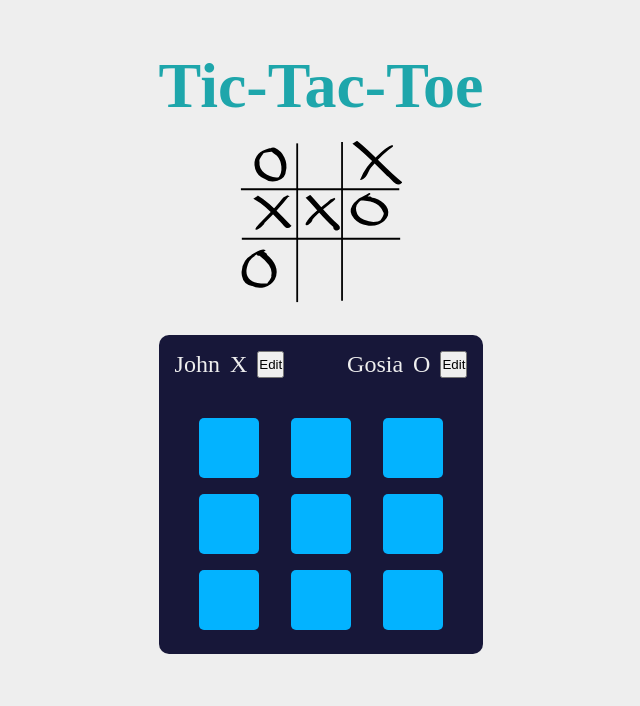
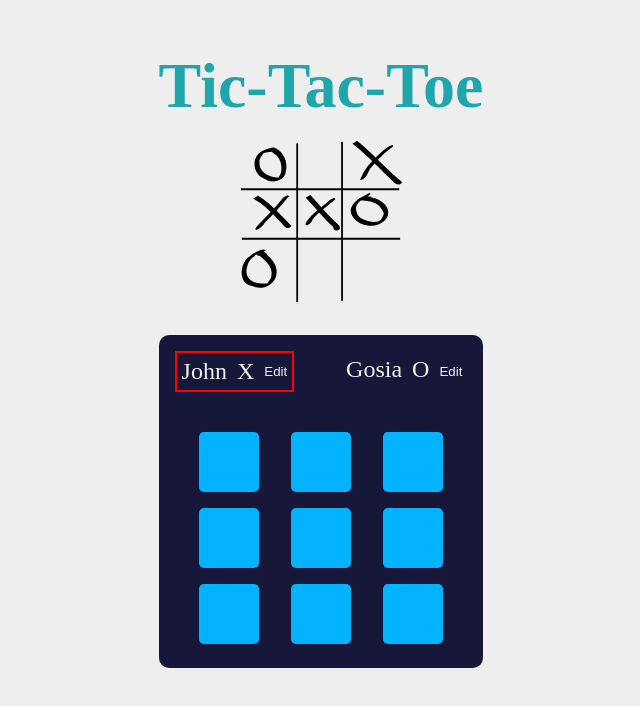
Before and after one commit to john-lund-af/tic-tac-toe, a React (Vite) app: page / in a window 1280 px wide. Shown: the top 706 px of the page, without its empty margins (319-959 px from the left). Built offline with nearby package versions, Linux system fonts and the light colour scheme; a web font is replaced by a local one.

Commit message:
Change turn functionality.

```diff
--- a/src/App.tsx
+++ b/src/App.tsx
@@ -3,10 +3,22 @@ import { useState } from 'react';
 import Player from './components/Player.tsx';
 import { Player as PlayerType } from './types/common.types.ts';
 import { GameBoard } from './components/GameBoard.tsx';
+import { GameBoard as GameBoardType } from './types/common.types.ts';
+
+const initialBoard: GameBoardType = [
+  [null, null, null],
+  [null, null, null],
+  [null, null, null],
+];
 
 function App() {
-  const [player_1] = useState<PlayerType>({ id: "100", name: "John", sign: 'X' });
-  const [player_2] = useState<PlayerType>({ id: "200", name: "Gosia", sign: 'O' });
+  const [player1, setPlayer1] = useState<PlayerType>({ id: "100", name: "John", sign: 'X', myTurn: true });
+  const [player2, setPlayer2] = useState<PlayerType>({ id: "200", name: "Gosia", sign: 'O', myTurn: false });
+
+  function handleTurn() {
+    setPlayer1(prevPlayer => ({ ...prevPlayer, myTurn: !prevPlayer.myTurn }));
+    setPlayer2(prevPlayer => ({ ...prevPlayer, myTurn: !prevPlayer.myTurn }));
+  }
 
   return (
     <>
@@ -16,10 +28,10 @@ function App() {
       </header>
       <div className="container">
         <div id="playerContainer">
-          <Player player={player_1} />
-          <Player player={player_2} />
+          <Player player={player1} />
+          <Player player={player2} />
         </div>
-        <GameBoard />
+        <GameBoard gameBoard={initialBoard} onTurn={handleTurn} />
       </div>
     </>
   )
--- a/src/components/GameBoard.tsx
+++ b/src/components/GameBoard.tsx
@@ -1,15 +1,9 @@
-import { GameBoard as GameBoardType } from '../types/common.types';
+import { GameboardComponentProps } from '../types/components.types';
 
-const initialBoard: GameBoardType = [
-  [null, null, null],
-  [null, null, null],
-  [null, null, null],
-];
-
-export function GameBoard() {
+export function GameBoard({ gameBoard, onTurn }: GameboardComponentProps) {
   return <ol id="gameBoard">
-    {initialBoard.map((row, rowIndex) => <li key={rowIndex}><ol>
-      {row.map((col, colIndex) => <li key={colIndex}>{col}</li>)}
+    {gameBoard.map((row, rowIndex) => <li key={rowIndex}><ol>
+      {row.map((col, colIndex) => <li key={colIndex} onClick={onTurn}>{col}</li>)}
     </ol></li>)}
   </ol>
 }
--- a/src/components/Player.tsx
+++ b/src/components/Player.tsx
@@ -1,7 +1,12 @@
 import { PlayerComponentProps } from '../types/components.types';
 
 export default function Player({ player }: PlayerComponentProps) {
-  return <div className="player">
+  let styleClasses = 'player';
+
+  if (player.myTurn) {
+    styleClasses += " highlighted";
+  }
+  return <div className={styleClasses}>
     <span className="player-name">{player.name}</span>
     <span className='player-sign'>{player.sign}</span>
     <button className="player-btn">Edit</button>
--- a/src/index.css
+++ b/src/index.css
@@ -3,7 +3,9 @@
 :root {
   font-family: "Mynerve", cursive;
   color: #333;
-  background-color: #eee;
+  --white-color: #eee;
+  --red-color: #ff0000;
+  background-color: var(--white-color);
 }
 
 * {
@@ -30,7 +32,7 @@ header {
 header h1 {
   font-size: 4em;
   line-height: 1.7;
-  color: rgb(30, 166, 171);
+  color: #1ea6ab;
 }
 
 header img {
@@ -39,7 +41,7 @@ header img {
 
 .container {
   background-color: rgb(0, 0, 38, 0.9);
-  color: #eee;
+  color: var(--white-color);
   border-radius: 10px;
   padding: 1rem;
   margin-top: 2rem;
@@ -53,6 +55,11 @@ header img {
 
 .player {
   display: flex;
+  padding: 5px;
+}
+
+.player.highlighted {
+  border: var(--red-color) 2px solid;
 }
 
 .player-name,
@@ -63,6 +70,13 @@ header img {
 
 .player-btn {
   cursor: pointer;
+  border: none;
+  color: var(--white-color);
+  background-color: transparent;
+}
+
+.player-btn:hover {
+  color: var(--red-color);
 }
 
 #gameBoard>li {
--- a/src/types/common.types.ts
+++ b/src/types/common.types.ts
@@ -2,6 +2,7 @@ export interface Player {
   id: string;
   name: string;
   sign: string;
+  myTurn: boolean;
 }
 
 export type GameBoard = (string | null)[][];
--- a/src/types/components.types.ts
+++ b/src/types/components.types.ts
@@ -1,5 +1,11 @@
 import { Player } from './common.types';
+import { GameBoard } from './common.types';
 
 export interface PlayerComponentProps {
   player: Player;
 }
+
+export interface GameboardComponentProps {
+  gameBoard: GameBoard;
+  onTurn: () => void;
+}
```
